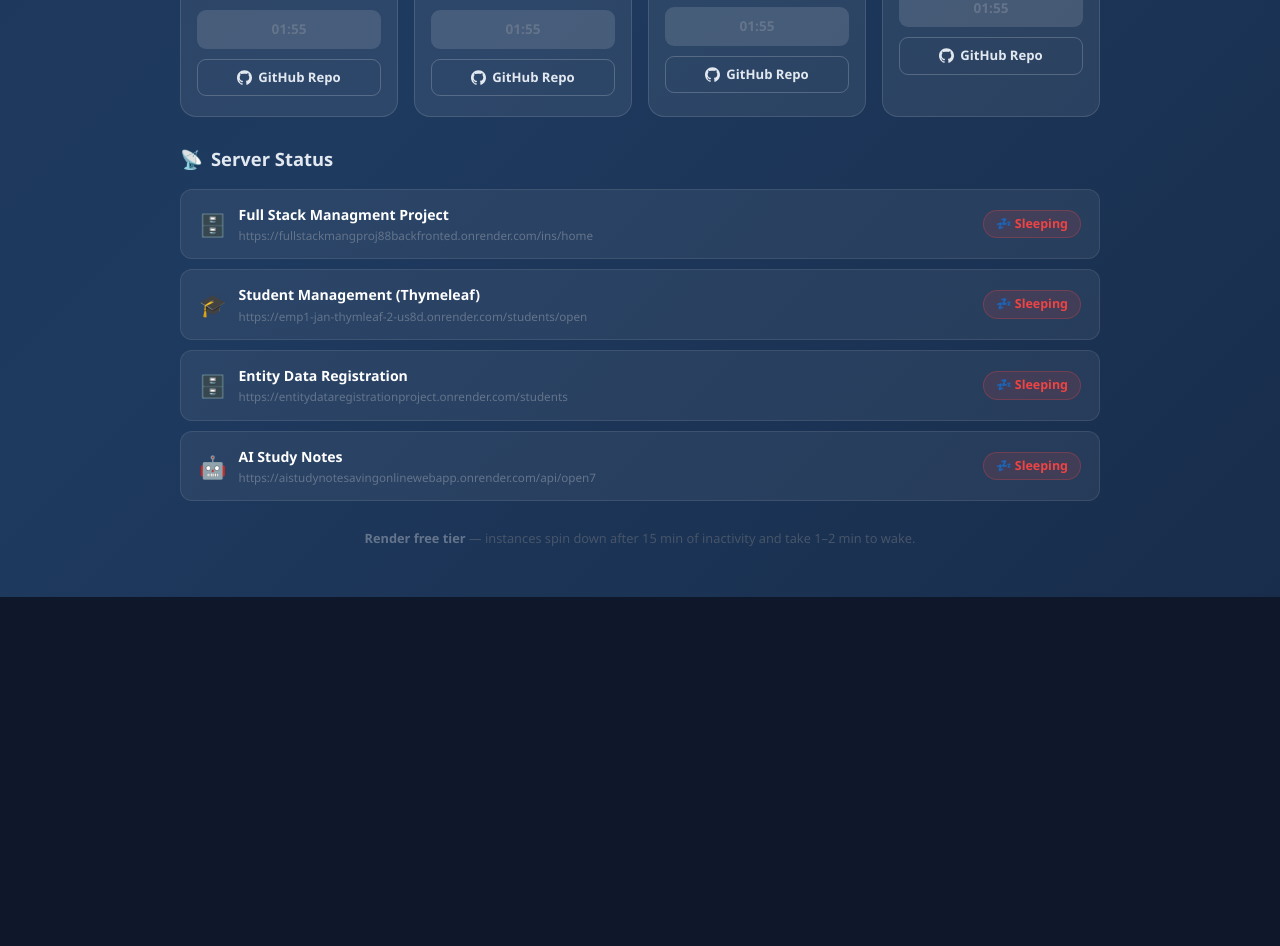
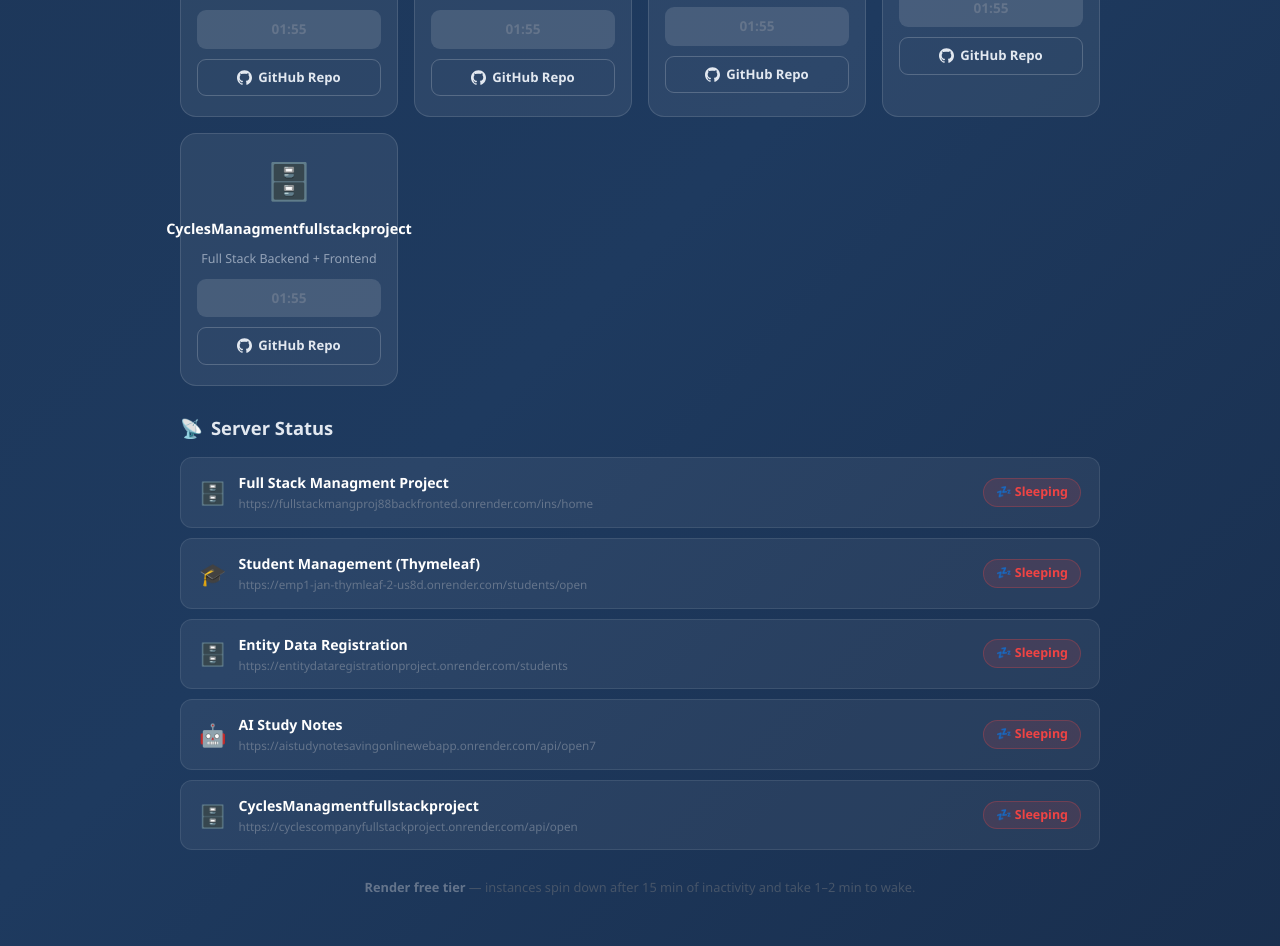
Before and after one commit to Vamsi759/rcprojectsui, a React (Create React App) app: page / in a window 1280 px wide. Shown: the part 840-1786 px from the top of the page. Before the commit the page ends 1437 px from the top, so only its background shows below. Built offline with nearby package versions, Linux system fonts and the light colour scheme; no server answers.

Commit message:
Update App.js

```diff
--- a/src/App.js
+++ b/src/App.js
@@ -28,6 +28,13 @@ const PROJECTS = [
     github: "https://github.com/Vamsi759/AiNoteden/tree/main",
     icon: "🤖",
     desc: "AI-Powered Study Notes Saver",
+  },
+   {
+    name: "CyclesManagmentfullstackproject",
+    url: "https://cyclescompanyfullstackproject.onrender.com/api/open",
+    github: "https://github.com/Vamsi759/CyclesCompanyFullStackProject",
+    icon: "🗄️",
+    desc: "Full Stack Backend + Frontend",
   },
 
 ];
```
